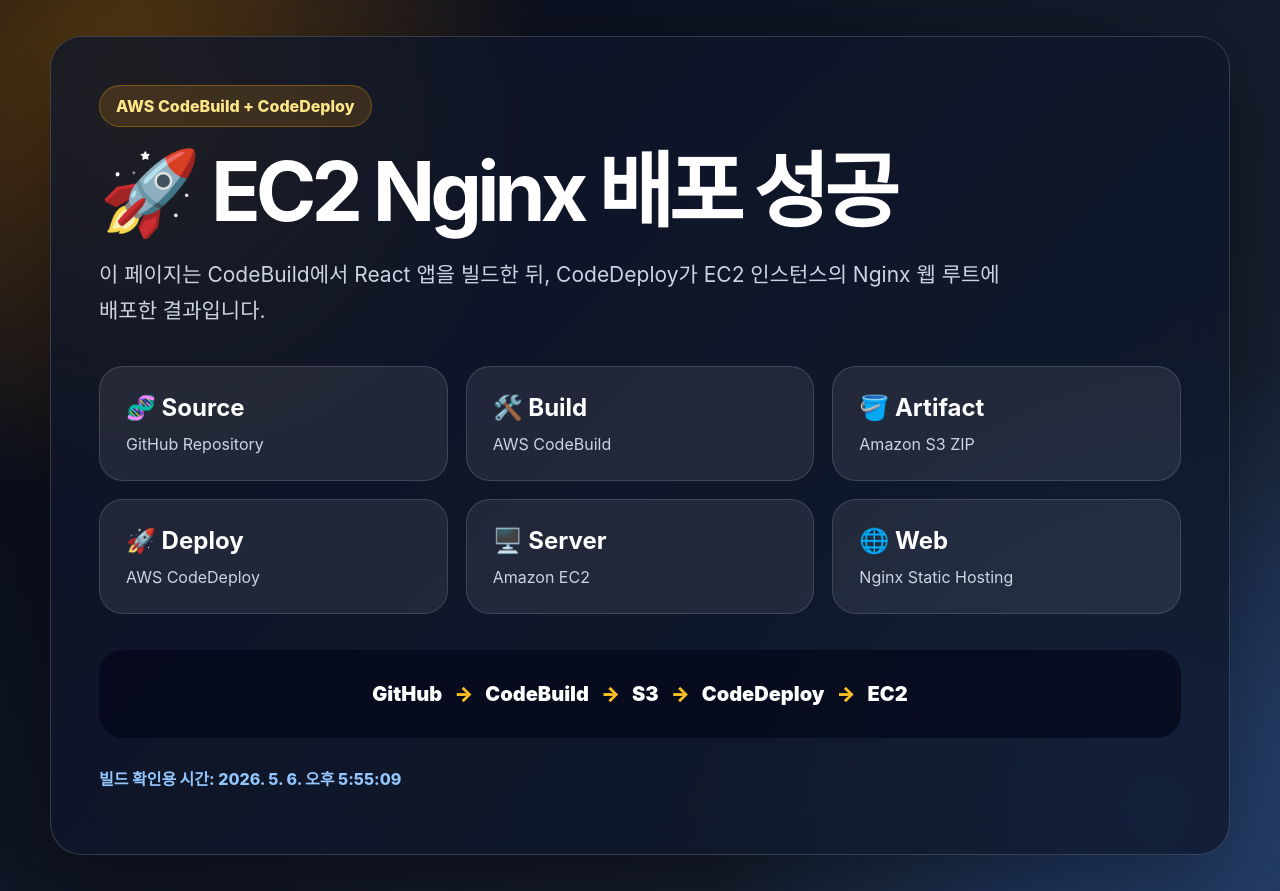
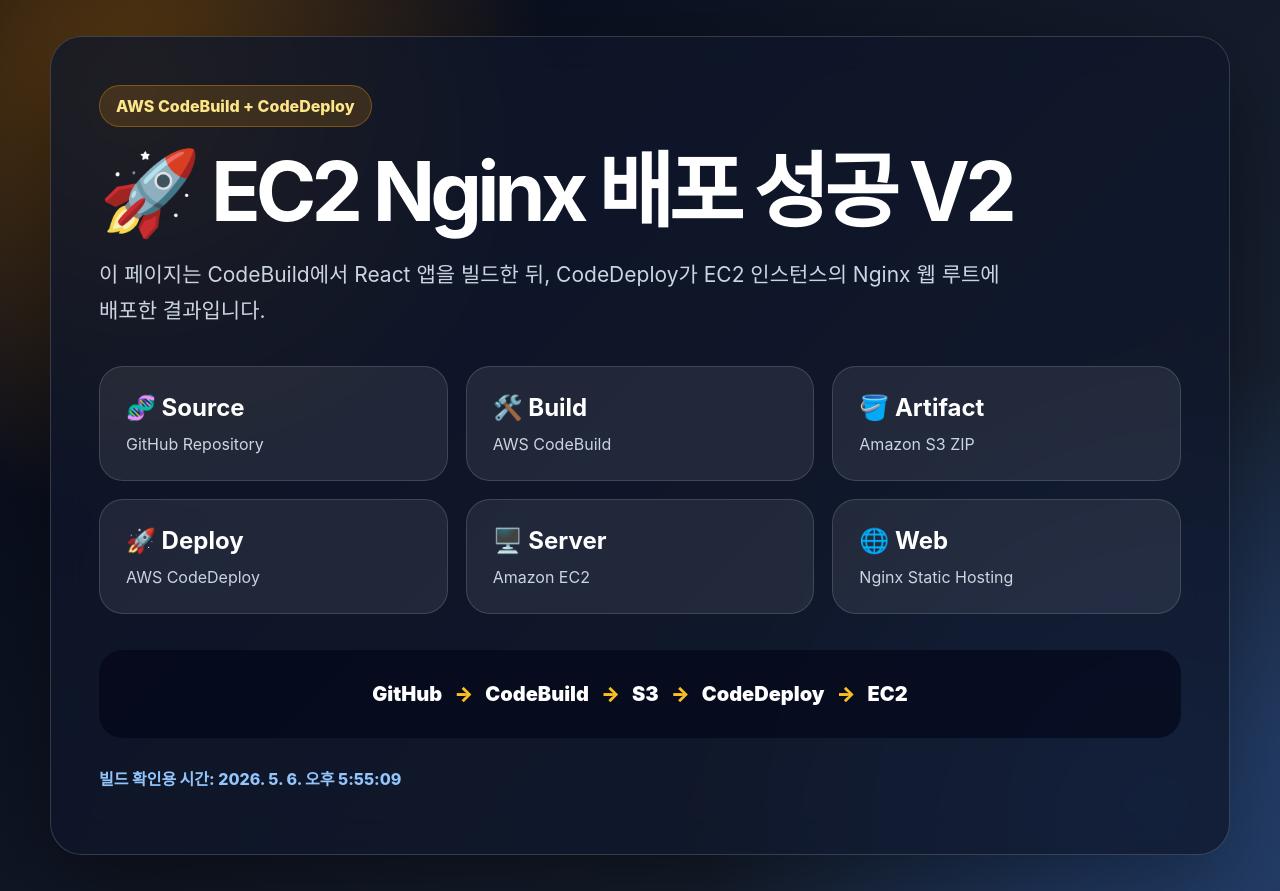
Before and after one commit to sum9191-ops/soldesk-codebuild-react-s3, a React (Vite) app: page / in a window 1280 px wide. Built offline with nearby package versions, Linux system fonts and the light colour scheme.

Commit message:
ADD CodeBuild and CodeDeploy EC2 static web deployment v2

```diff
--- a/src/App.jsx
+++ b/src/App.jsx
@@ -8,7 +8,7 @@
       <section className="panel">
         <div className="badge">AWS CodeBuild + CodeDeploy</div>
 
-        <h1>🚀 EC2 Nginx 배포 성공</h1>
+        <h1>🚀 EC2 Nginx 배포 성공 V2 </h1>
 
         <p className="subtitle">
           이 페이지는 CodeBuild에서 React 앱을 빌드한 뒤,
```
